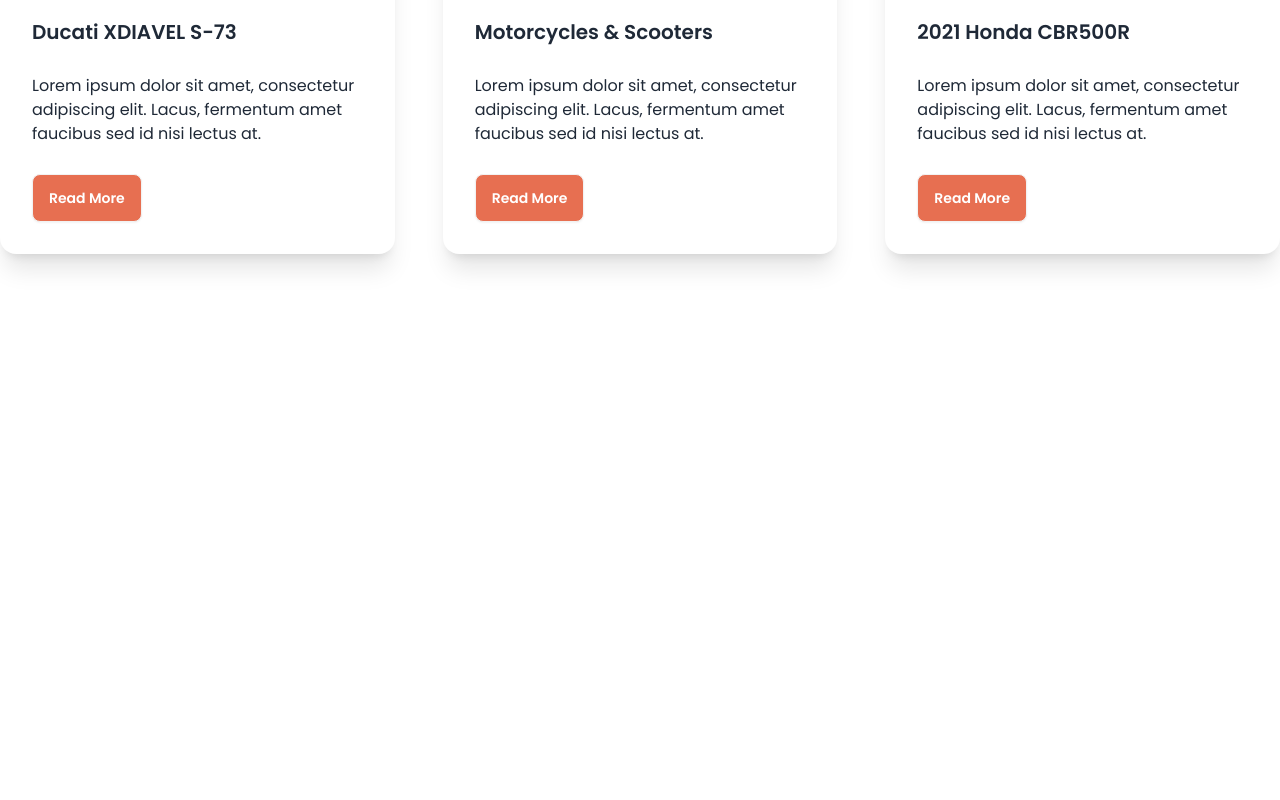
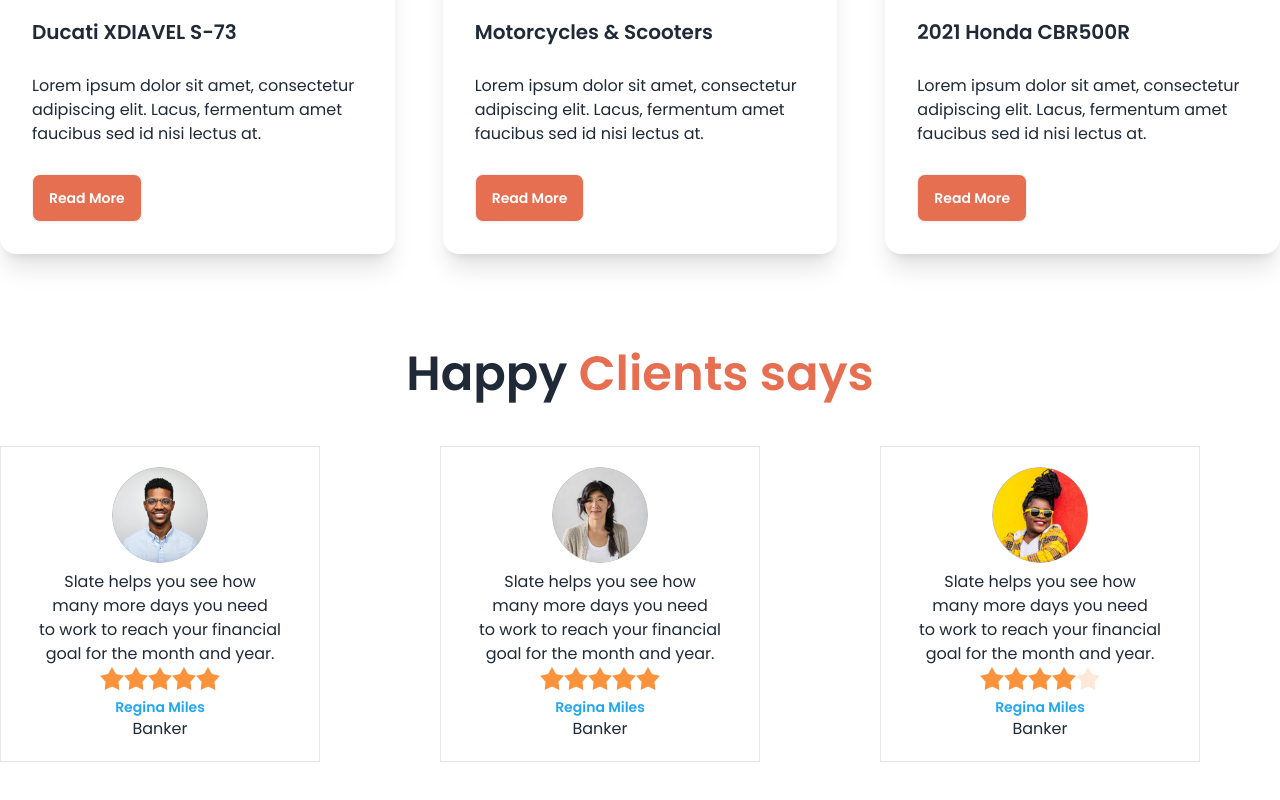
Before and after one commit to Jannatulema/Biker-Zone, a plain HTML site: page index.html in a window 1280 px wide. Shown: the part 1618-2418 px from the top of the page. Before the commit the page ends 1968 px from the top, so only its background shows below. Drawn offline with nearby package versions, Linux system fonts and the light colour scheme.

Commit message:
added happy client section

```diff
--- a/index.html
+++ b/index.html
@@ -243,6 +243,96 @@
          </div>
 
       </section>
+
+      <!-- Happy Clients section -->
+       <section class="my-24">
+        <h3 class="text-center text-5xl font-semibold mb-12">Happy <span class="text-bike-primary"> Clients says</span></h3>
+        <!-- cards -->
+        <div class="grid grid-cols-1 md:grid-cols-2 lg:grid-cols-3 gap-10">
+          <!-- card 1 -->
+          <div class="border p-5 text-center w-[320px]">
+            <div class="avatar">
+              <div class="w-24 rounded-full text-center">
+                <img src="images/others/user-1.png" />
+              </div>
+            </div>
+              <div class="text-center">
+                <p class="text-base font-normal">Slate helps you see how <br>
+                  many more days you need <br>
+                  to work to reach your financial <br>
+                  goal for the month and year.</p>
+                  <div class="rating">
+                    <input type="radio" name="rating-4" class="mask mask-star-2 bg-orange-400" />
+                    <input
+                      type="radio"
+                      name="rating-4"
+                      class="mask mask-star-2 bg-orange-400" />
+                    <input type="radio" name="rating-2" class="mask mask-star-2 bg-orange-400" />
+                    <input type="radio" name="rating-2" class="mask mask-star-2 bg-orange-400"  checked="checked"  />
+                    <input type="radio" name="rating-2" class="mask mask-star-2 bg-orange-400" />
+                  </div>
+                  <h5 class="text-[#23A6F0] text-sm font-semibold">Regina Miles</h5>
+                  <h5>Banker</h5>
+
+            </div>
+          </div>
+          <!-- card-2 -->
+          <div class="border p-5 text-center w-[320px]">
+            <div class="avatar">
+              <div class="w-24 rounded-full text-center">
+                <img src="images/others/user-2.png" />
+              </div>
+            </div>
+              <div class="text-center">
+                <p class="text-base font-normal">Slate helps you see how <br>
+                  many more days you need <br>
+                  to work to reach your financial <br>
+                  goal for the month and year.</p>
+                  <div class="rating">
+                    <input type="radio" name="rating-2" class="mask mask-star-2 bg-orange-400" />
+                    <input
+                      type="radio"
+                      name="rating-2"
+                      class="mask mask-star-2 bg-orange-400"/>
+                    <input type="radio" name="rating-2" class="mask mask-star-2 bg-orange-400" />
+                    <input type="radio" name="rating-2" class="mask mask-star-2 bg-orange-400"  checked="checked"  />
+                    <input type="radio" name="rating-2" class="mask mask-star-2 bg-orange-400" />
+                  </div>
+                  <h5 class="text-[#23A6F0] text-sm font-semibold">Regina Miles</h5>
+                  <h5>Banker</h5>
+
+            </div>
+          </div>
+          <!-- card-3 -->
+          <div class="border p-5 text-center w-[320px]">
+            <div class="avatar">
+              <div class="w-24 rounded-full text-center">
+                <img src="images/others/user-3.png" />
+              </div>
+            </div>
+              <div>
+                <p class="text-base font-normal">Slate helps you see how <br>
+                  many more days you need <br>
+                  to work to reach your financial <br>
+                  goal for the month and year.</p>
+                  <div class="rating">
+                    <input type="radio" name="rating-2" class="mask mask-star-2 bg-orange-400" />
+                    <input
+                      type="radio"
+                      name="rating-2"
+                      class="mask mask-star-2 bg-orange-400"
+                     />
+                    <input type="radio" name="rating-2" class="mask mask-star-2 bg-orange-400" />
+                    <input type="radio" name="rating-2" class="mask mask-star-2 bg-orange-400"  checked="checked"  />
+                    <input type="radio" name="rating-2" class="mask mask-star-2 bg-orange-400" />
+                  </div>
+                  <h5 class="text-[#23A6F0] text-sm font-semibold">Regina Miles</h5>
+                  <h5>Banker</h5>
+
+            </div>
+          </div>
+        </div>
+       </section>
      </main>
 
     <!-- Footer Section -->
```
